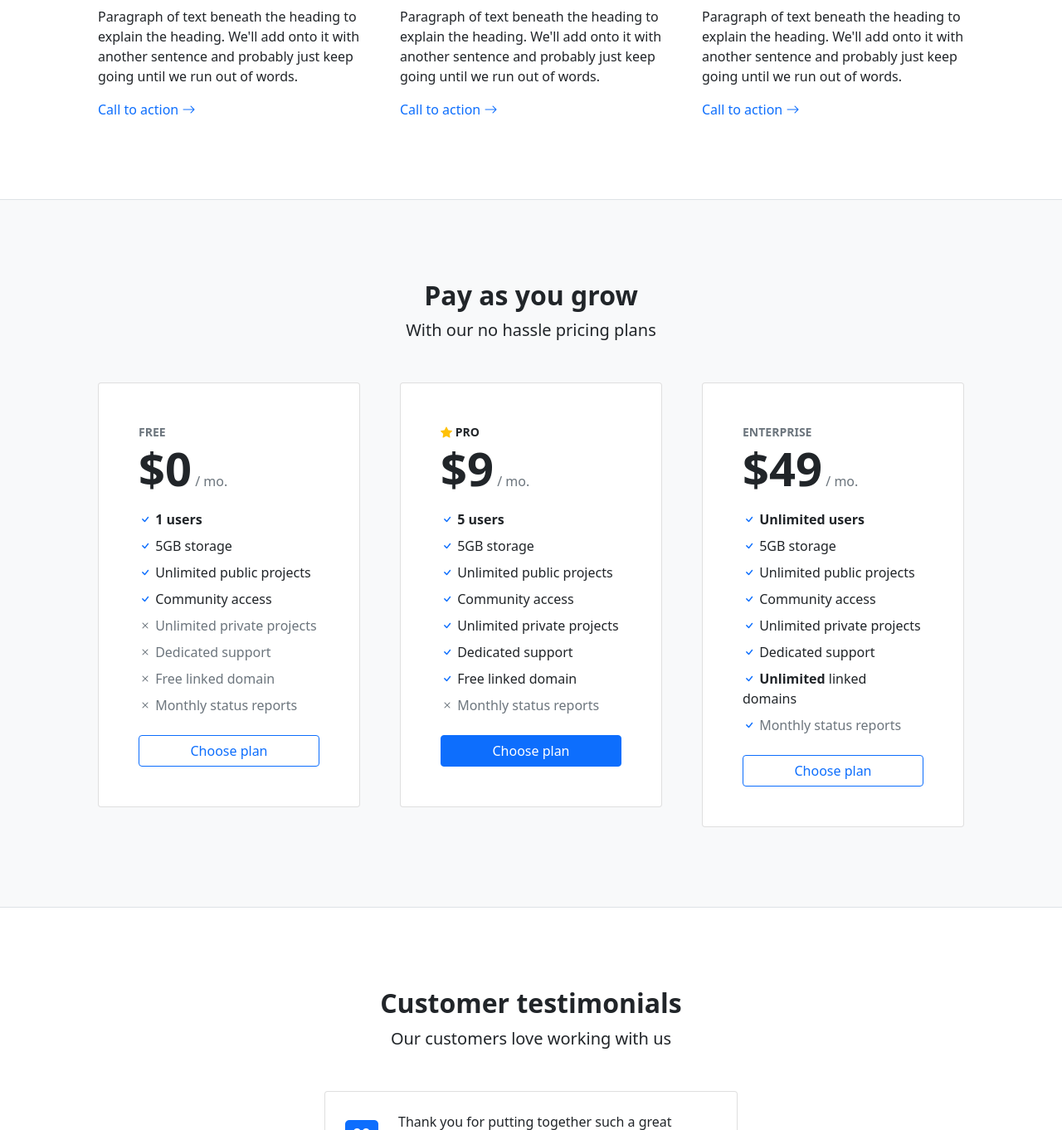
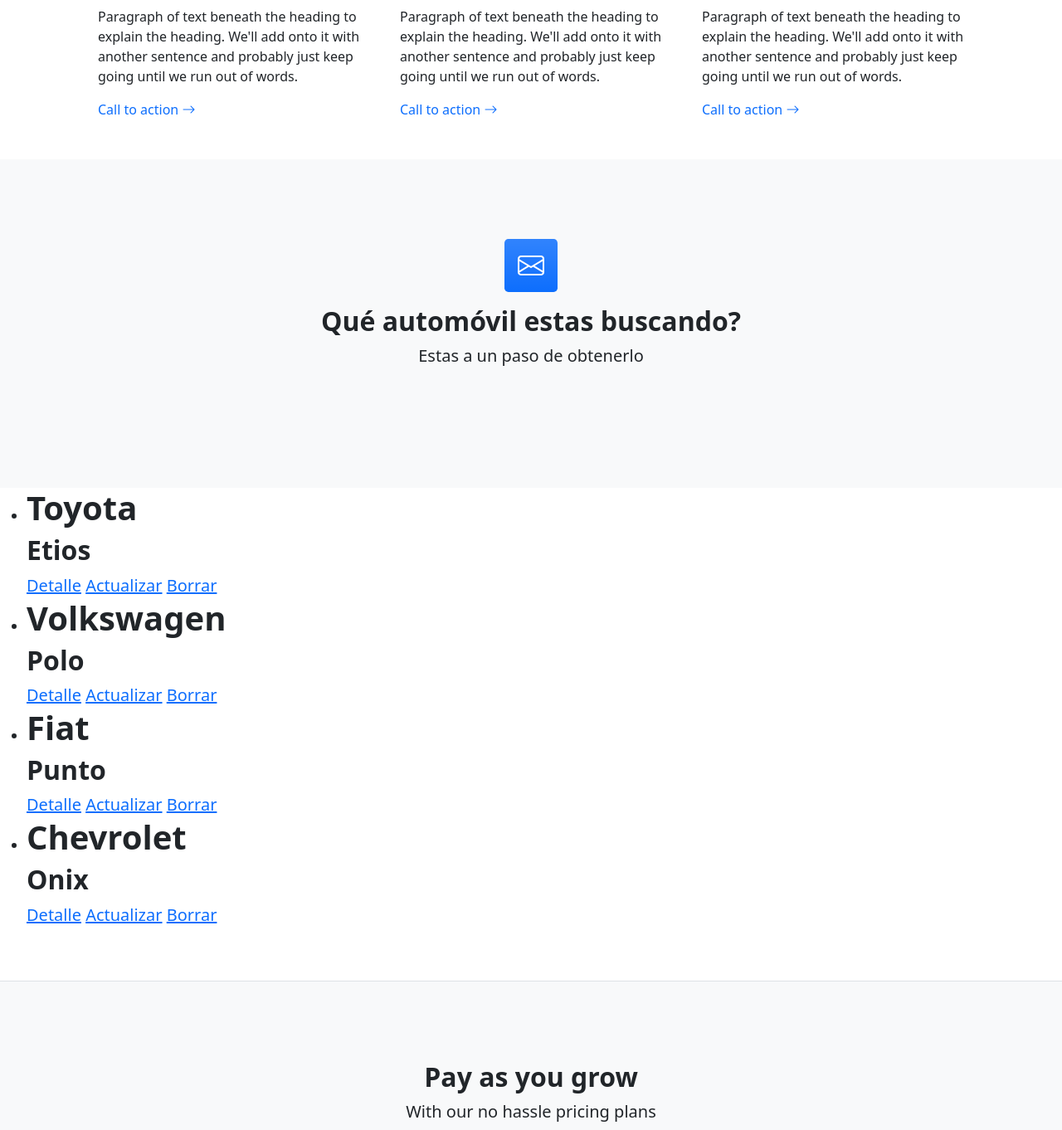
Before and after one commit to Faccejas/Trabajo_final_coder_python, a Django app: page /compra/automovil/ in a window 1280 px wide. Shown: the part 881-2243 px from the top of the page at 83% size. Run offline with Django 4.2, Linux system fonts and the light colour scheme; data comes from the database, SQL or seed files in the repository; some libraries are stand-ins or nearby versions.

Commit message:
Modificados templates temas visuales

```diff
--- a/concesionaria/compra/templates/compra/detail_automovil.html
+++ b/concesionaria/compra/templates/compra/detail_automovil.html
@@ -5,7 +5,7 @@
 <section class="py-5 border-bottom">
             <div class="container px-5 my-5 px-5">
                 <div class="text-center mb-5">
-                    <h2 class="fw-bolder">Detalle del automóvil</h2>
+                    <h1 class="fw-bolder">Detalle del automóvil</h1>
                     <p class="lead mb-0">Marca: {{rodado.marca}}</p>
                     <p class="lead mb-0">Modelo: {{rodado.modelo}}</p>
                     <p class="lead mb-0">Color: {{rodado.color}}</p>
--- a/concesionaria/compra/templates/compra/list_automovil.html
+++ b/concesionaria/compra/templates/compra/list_automovil.html
@@ -15,10 +15,11 @@
 <ul>
     {% for automovil in object_list %}
         <li>
-            {{automovil.marca}}
-            <a href="{% url 'compra-automovil-detail' automovil.id %}">Detalle</a>
+            <h1 class="fw-bolder">{{automovil.marca}}</h1>
+            <h2 class="fw-bolder">{{automovil.modelo}}</h2>
+            <p class="lead mb-0"> <a href="{% url 'compra-automovil-detail' automovil.id %}">Detalle</a>
             <a href="{% url 'compra-automovil-update' automovil.id %}">Actualizar</a>
-            <a href="{% url 'compra-automovil-delete' automovil.id %}">Borrar</a>
+            <a href="{% url 'compra-automovil-delete' automovil.id %}">Borrar</a> </p>
         </li>
     {% endfor %}
 </ul>
--- a/concesionaria/compra/templates/compra/padre.html
+++ b/concesionaria/compra/templates/compra/padre.html
@@ -81,6 +81,11 @@
                     </div>
                 </div>
             </div>
+
+            {% block contenido %}
+
+            {% endblock %}
+
         </section>
         <!-- Pricing section-->
         <section class="bg-light py-5 border-bottom">
@@ -343,9 +348,6 @@
             </div>
         </section>
 
-        {% block contenido %}
-
-        {% endblock %}
 
 
         <!-- Footer-->
--- a/concesionaria/compra/views.py
+++ b/concesionaria/compra/views.py
@@ -26,6 +26,7 @@
     model = Rodado
     success_url = "/compra/automovil/"
     fields = ["marca", "modelo" , "color", "km", "año", "precio", "patente", "vtv_hecha"]
+    template_name = "compra/rodado_form.html"
 
 class AutomovilUpdate(UpdateView):
     model = Rodado
```
